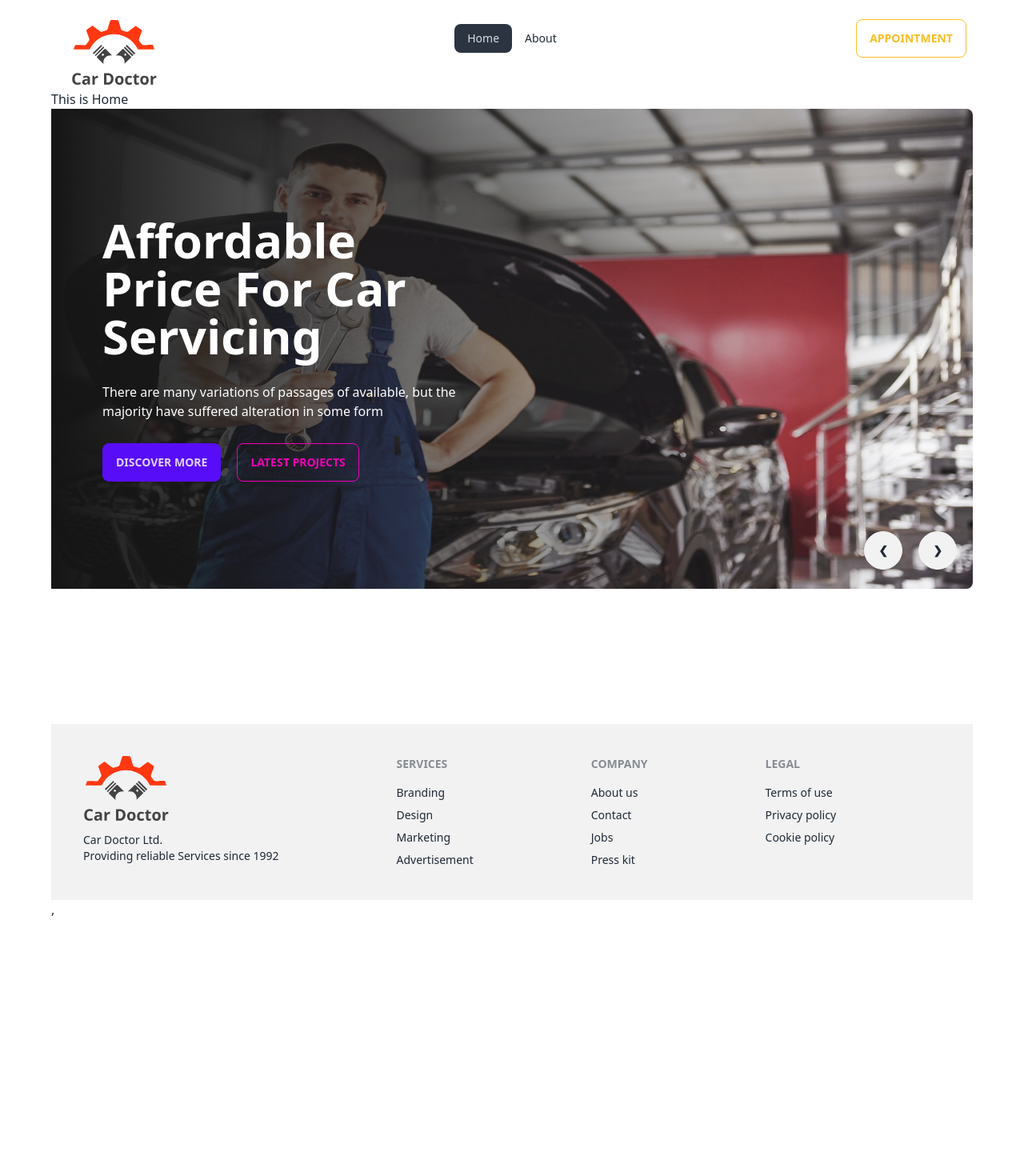
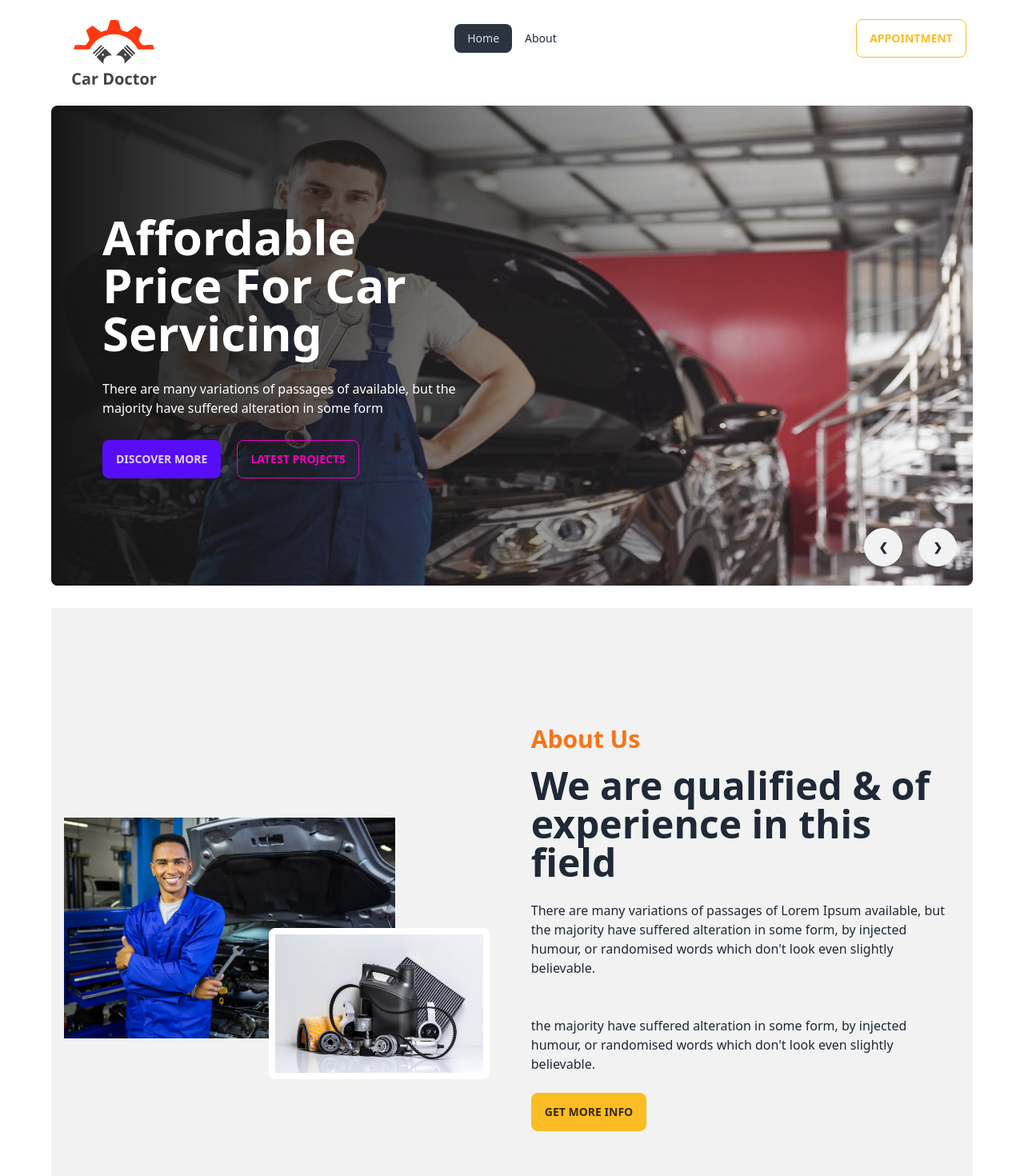
Before and after one commit to ProgSomel/car-doctor-client, a React (Vite) app: page / in a window 1280 px wide. Shown: the top 1470 px of the page at 80% size. Before the commit the page ends 1149 px from the top, so only its background shows below. Built offline with nearby package versions, Linux system fonts and the light colour scheme.

Commit message:
Create About section with Image Relative Position

```diff
--- /dev/null
+++ b/src/Pages/Home/About/About.jsx
@@ -0,0 +1,31 @@
+import person from '../../../assets/images/about_us/person.jpg'
+import parts from '../../../assets/images/about_us/parts.jpg'
+const About = () => {
+  return (
+    <div className="hero min-h-screen bg-base-200">
+      <div className="hero-content flex-col lg:flex-row ">
+        <div className='lg:w-1/2 relative'>
+        <img className='w-3/4'
+          src={person}
+        />
+        <img className='w-1/2 absolute right-5 top-1/2 rounded-lg border-8 border-white'
+          src={parts}
+        />
+        </div>
+        <div className='lg:w-1/2 p-4'>
+        <h3 className='text-3xl text-orange-500 font-bold mb-4'>About Us</h3>
+          <h1 className="text-5xl font-bold">We are qualified & of experience in this field</h1>
+          <p className="py-6">
+          There are many variations of passages of Lorem Ipsum available, but the majority have suffered alteration in some form, by injected humour, or randomised words which don't look even slightly believable.
+          </p>
+          <p className="py-6">
+          the majority have suffered alteration in some form, by injected humour, or randomised words which don't look even slightly believable.
+          </p>
+          <button className="btn btn-warning">Get More Info</button>
+        </div>
+      </div>
+    </div>
+  );
+};
+
+export default About;
--- a/src/Pages/Home/Banner/Banner.jsx
+++ b/src/Pages/Home/Banner/Banner.jsx
@@ -7,13 +7,13 @@
 
 const Banner = () => {
   return (
-    <div className="carousel w-full">
+    <div className="carousel w-full space-y-7 mt-5">
       <div id="slide1" className="carousel-item relative w-full h-[600px] ">
         <img
           src={img1}
           className="w-full rounded-lg"
         />
-        <div className="absolute flex items-center h-full     left-0  top-0 bottom-0 gap-5 bg-gradient-to-r from-[#151515] to-[rgba(21, 21, 21, 0.00) ]">
+        <div className="absolute flex items-center h-full     left-0  top-0 bottom-0 gap-5 bg-gradient-to-r from-[#151515] to-[rgba(21, 21, 21, 0.00) ] rounded-lg">
           <div className='text-white space-y-7 w-1/2 pl-16'>
             <h2 className='text-6xl font-bold'>Affordable
              Price For Car Servicing</h2>
@@ -33,11 +33,22 @@
           </a>
         </div>
       </div>
-      <div id="slide2" className="carousel-item relative w-full">
-        <img
+      <div id="slide2" className="carousel-item relative w-full h-[600px] ">
+      <img
           src={img2}
-          className="w-full"
+          className="w-full rounded-lg"
         />
+        <div className="absolute flex items-center h-full     left-0  top-0 bottom-0 gap-5 bg-gradient-to-r from-[#151515] to-[rgba(21, 21, 21, 0.00) ] rounded-lg">
+          <div className='text-white space-y-7 w-1/2 pl-16'>
+            <h2 className='text-6xl font-bold'>Affordable
+             Price For Car Servicing</h2>
+            <p>There are many variations of passages of  available, but the majority have suffered alteration in some form</p>
+            <div className='flex items-center'>
+            <button className="btn btn-primary">Discover More</button>
+            <button className="btn btn-outline btn-secondary ml-5">Latest Projects</button>
+            </div>
+          </div>
+        </div>
         <div className="absolute flex justify-end transform -translate-y-1/2 left-5 right-5 bottom-0 gap-5">
           <a href="#slide1" className="btn btn-circle">
             ❮
@@ -47,11 +58,22 @@
           </a>
         </div>
       </div>
-      <div id="slide3" className="carousel-item relative w-full">
-        <img
+      <div id="slide3" className="carousel-item relative w-full h-[600px] ">
+      <img
           src={img3}
-          className="w-full"
+          className="w-full rounded-lg"
         />
+        <div className="absolute flex items-center h-full     left-0  top-0 bottom-0 gap-5 bg-gradient-to-r from-[#151515] to-[rgba(21, 21, 21, 0.00) ] rounded-lg">
+          <div className='text-white space-y-7 w-1/2 pl-16'>
+            <h2 className='text-6xl font-bold'>Affordable
+             Price For Car Servicing</h2>
+            <p>There are many variations of passages of  available, but the majority have suffered alteration in some form</p>
+            <div className='flex items-center'>
+            <button className="btn btn-primary">Discover More</button>
+            <button className="btn btn-outline btn-secondary ml-5">Latest Projects</button>
+            </div>
+          </div>
+        </div>
         <div className="absolute flex justify-end transform -translate-y-1/2 left-5 right-5 bottom-0 gap-5">
           <a href="#slide2" className="btn btn-circle">
             ❮
@@ -61,11 +83,22 @@
           </a>
         </div>
       </div>
-      <div id="slide4" className="carousel-item relative w-full">
-        <img
+      <div id="slide4" className="carousel-item relative w-full h-[600px] ">
+      <img
           src={img4}
-          className="w-full"
+          className="w-full rounded-lg"
         />
+        <div className="absolute flex items-center h-full     left-0  top-0 bottom-0 gap-5 bg-gradient-to-r from-[#151515] to-[rgba(21, 21, 21, 0.00) ] rounded-lg">
+          <div className='text-white space-y-7 w-1/2 pl-16'>
+            <h2 className='text-6xl font-bold'>Affordable
+             Price For Car Servicing</h2>
+            <p>There are many variations of passages of  available, but the majority have suffered alteration in some form</p>
+            <div className='flex items-center'>
+            <button className="btn btn-primary">Discover More</button>
+            <button className="btn btn-outline btn-secondary ml-5">Latest Projects</button>
+            </div>
+          </div>
+        </div>
         <div className="absolute flex justify-end transform -translate-y-1/2 left-5 right-5 bottom-0 gap-5">
           <a href="#slide3" className="btn btn-circle">
             ❮
--- a/src/Pages/Home/Home/Home.jsx
+++ b/src/Pages/Home/Home/Home.jsx
@@ -1,11 +1,13 @@
+import About from "../About/About";
 import Banner from "../Banner/Banner";
 
 
 const Home = () => {
     return (
         <div>
-            <h2>This is Home</h2>
+
             <Banner></Banner>
+            <About></About>
         </div>
     );
 };
```
